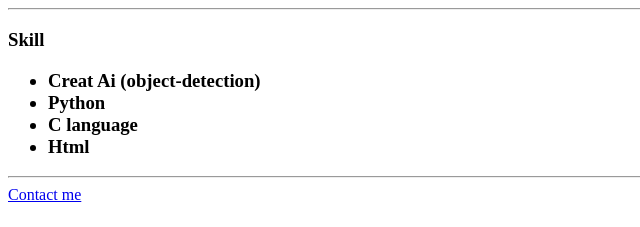
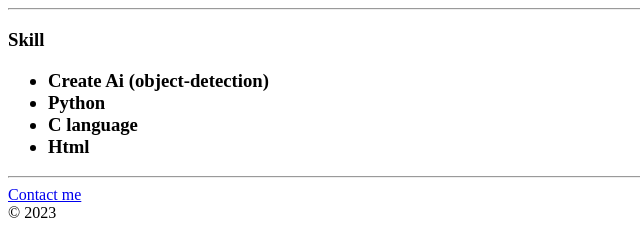
Before and after one commit to Fishcanwalk/Capstone-Project, a plain HTML site: page index.html in a window 1280 px wide. Shown: the part 642-869 px from the top of the page, 0-640 px from the left. Drawn offline with Linux system fonts and the light colour scheme.

Commit message:
Update index.html

```diff
--- a/index.html
+++ b/index.html
@@ -26,7 +26,7 @@
     <hr />
     <h3>Skill
         <ul>
-            <li>Creat Ai (object-detection)</li>
+            <li>Create Ai (object-detection)</li>
             <li>Python</li>
             <li>C language</li>
             <li>Html</li>
@@ -35,4 +35,7 @@
     <hr />
     <a href="https://github.com/Fishcanwalk">Contact me</a>
 </body>
+<footer>
+    © 2023
+</footer>
 </html>
```
